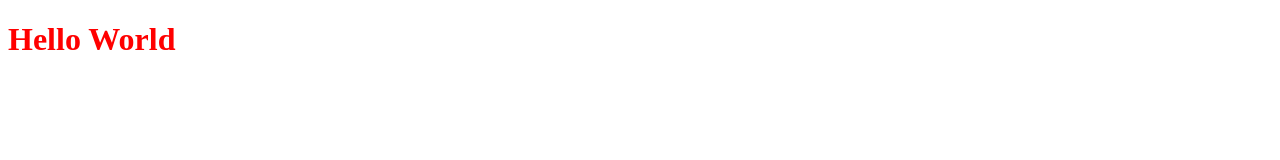
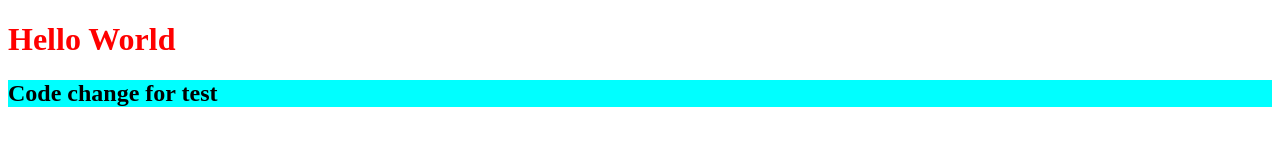
Before and after one commit to Ahliddin02/test, a plain HTML site: page index.html in a window 1280 px wide. Drawn offline with Linux system fonts and the light colour scheme.

Commit message:
add h2 and style

```diff
--- a/index.html
+++ b/index.html
@@ -9,5 +9,6 @@
 </head>
 <body>
     <h1>Hello World</h1>
+    <h2>Code change for test</h2>
 </body>
 </html>
--- a/styles.css
+++ b/styles.css
@@ -1,3 +1,6 @@
 h1 {
     color: red;
 }
+h2 {
+    background-color: aqua;
+}
```
